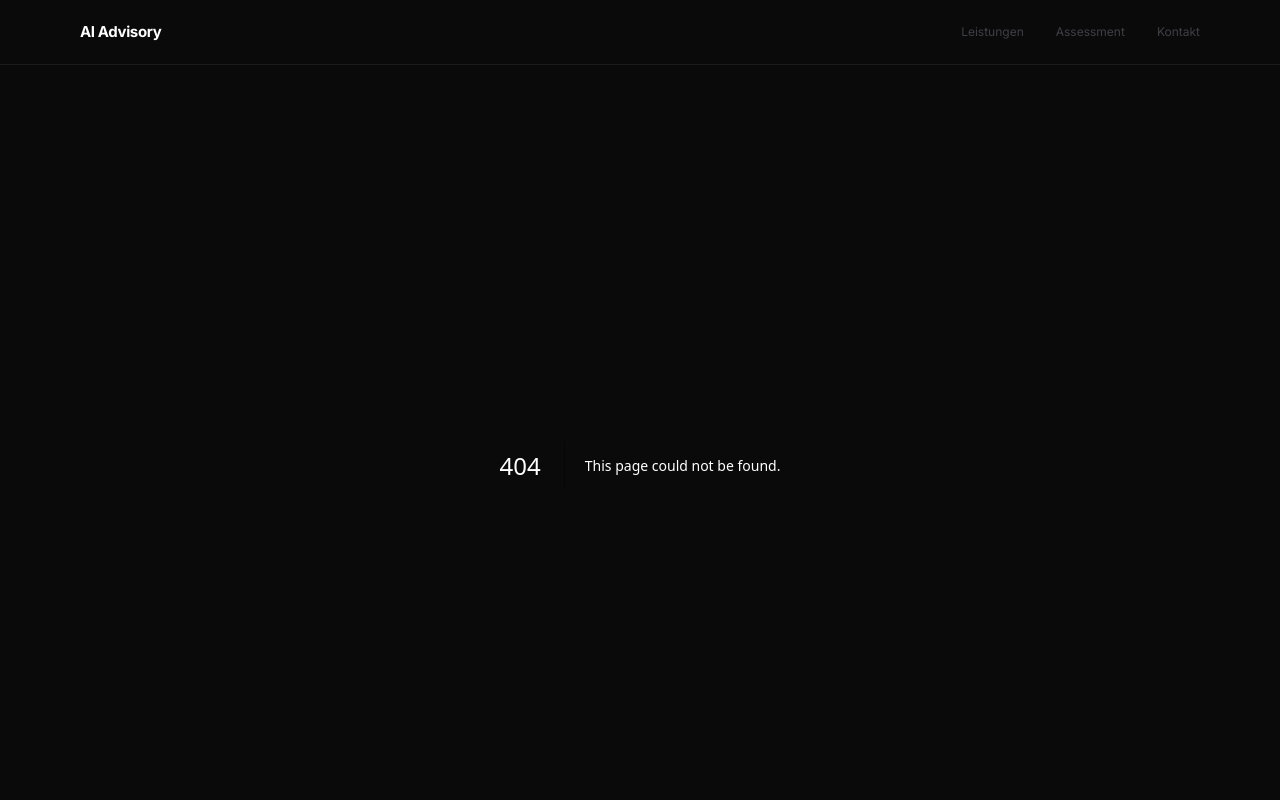
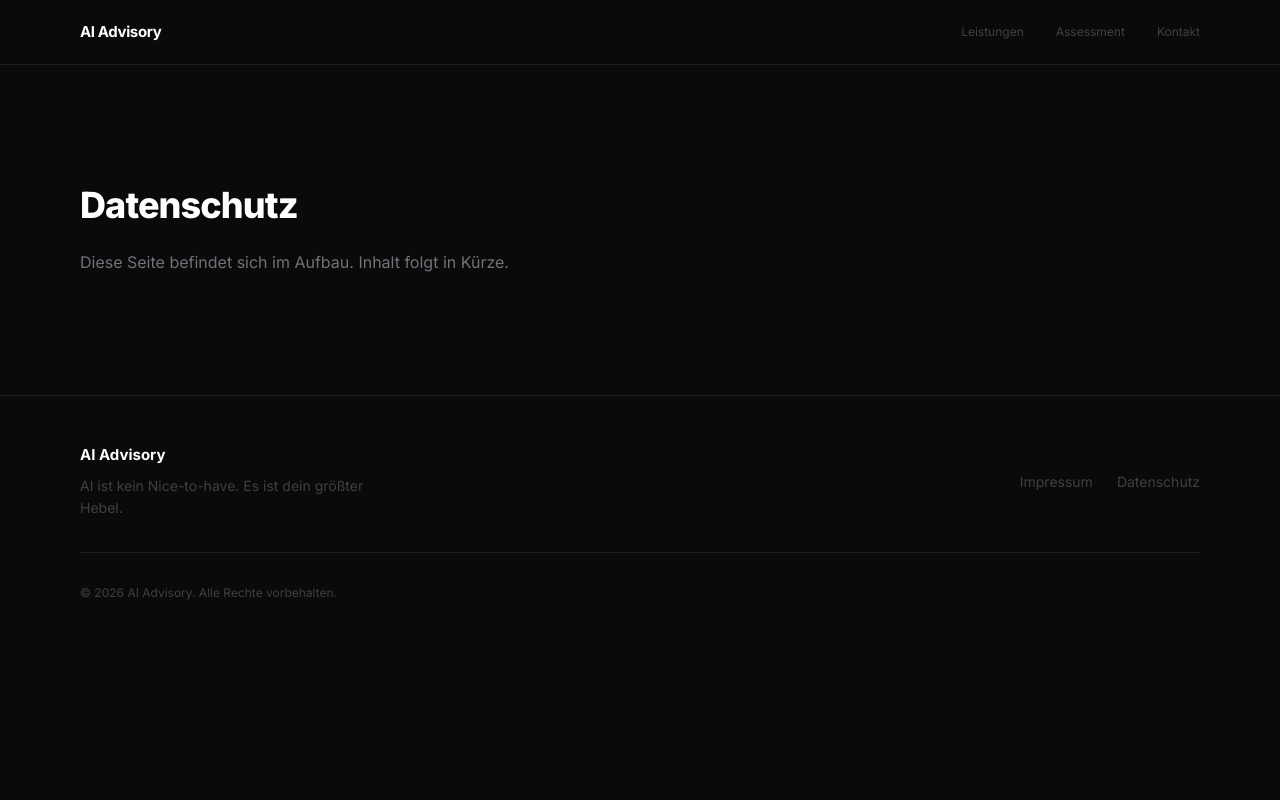
Before and after one commit to thecubestorm-arch/AI-Advisory, a Next.js app: page /datenschutz in a window 1280 px wide. Before the commit this address had no page. Shown: the top 800 px of the page. Built offline with nearby package versions, Linux system fonts and the light colour scheme.

Commit message:
feat: complete landing page — all sections, quiz, placeholder pages, README

```diff
--- /dev/null
+++ b/app/datenschutz/page.tsx
@@ -0,0 +1,10 @@
+export default function Datenschutz() {
+  return (
+    <div className="px-6 lg:px-20 py-24 lg:py-[120px]">
+      <h1 className="text-white text-4xl font-extrabold tracking-tight mb-6">Datenschutz</h1>
+      <p className="text-body text-base leading-relaxed">
+        Diese Seite befindet sich im Aufbau. Inhalt folgt in Kürze.
+      </p>
+    </div>
+  )
+}
--- /dev/null
+++ b/app/impressum/page.tsx
@@ -0,0 +1,10 @@
+export default function Impressum() {
+  return (
+    <div className="px-6 lg:px-20 py-24 lg:py-[120px]">
+      <h1 className="text-white text-4xl font-extrabold tracking-tight mb-6">Impressum</h1>
+      <p className="text-body text-base leading-relaxed">
+        Diese Seite befindet sich im Aufbau. Inhalt folgt in Kürze.
+      </p>
+    </div>
+  )
+}
```
Also changed, not shown: 1 other file (tests, documents, lock files or other folders).
